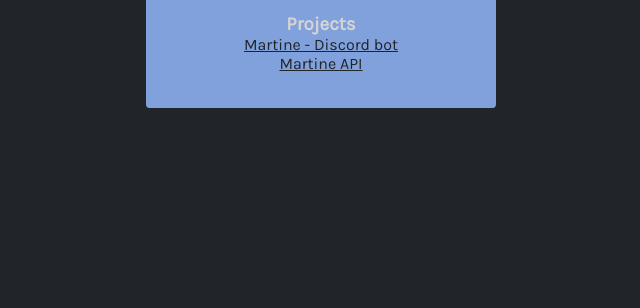
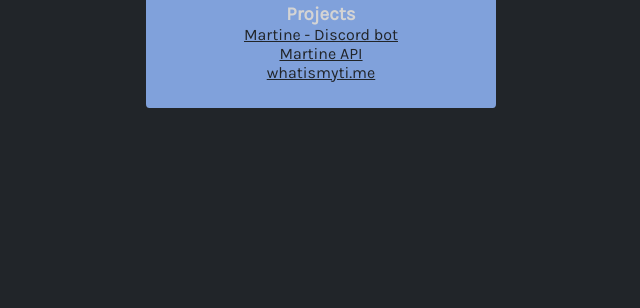
Before and after one commit to PredaaA/PredaaA, a plain HTML site: page docs/index.html in a window 1280 px wide. Shown: the part 492-800 px from the top of the page, without its empty margins (319-959 px from the left). Drawn offline with Linux system fonts and the light colour scheme.

Commit message:
Update index.html

```diff
--- a/docs/index.html
+++ b/docs/index.html
@@ -144,6 +144,11 @@
             Martine API
           </a>
         </p>
+        <p>
+          <a class="link" rel="noopener" target="_blank" href="whatismyti.me">
+            whatismyti.me
+          </a>
+        </p>
       </div>
     </div>
   </main>
```
